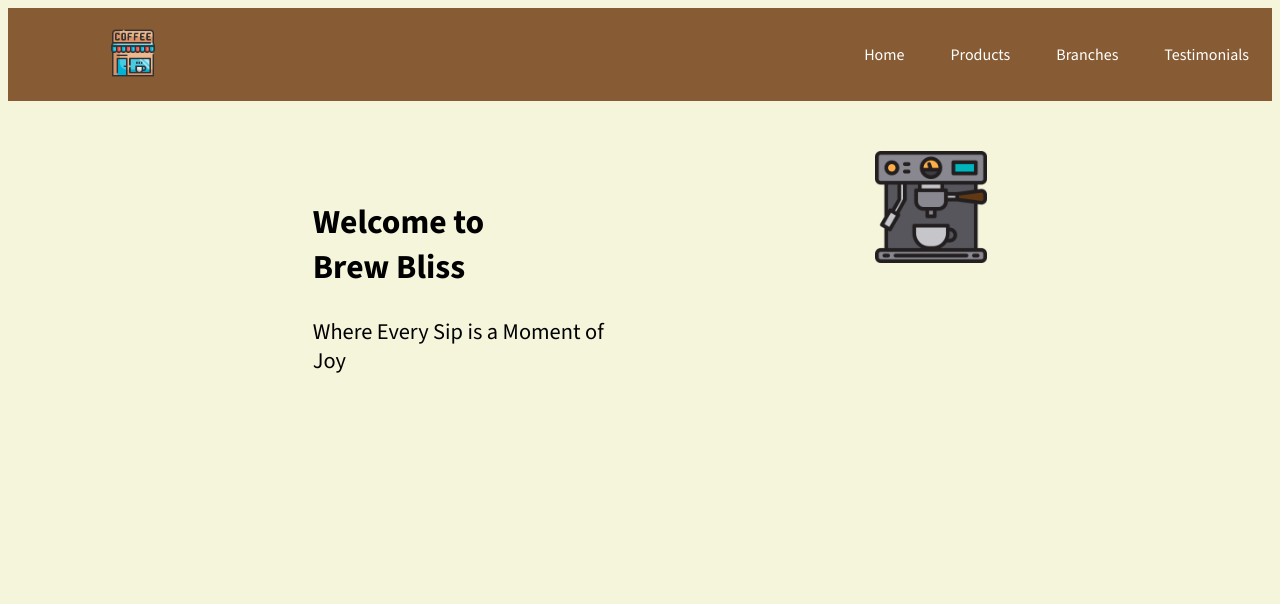
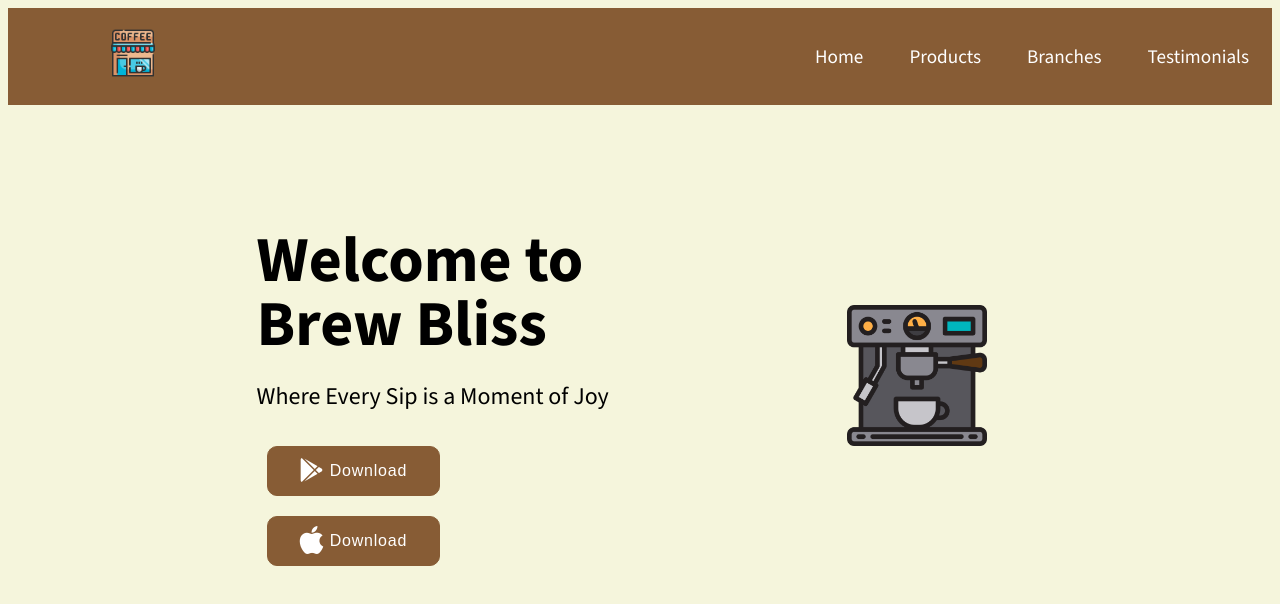
Before and after one commit to qasimnauman/brew-bliss, a plain HTML site: page index.html in a window 1280 px wide. Drawn offline with nearby package versions, Linux system fonts and the light colour scheme.

Commit message:
Updated files

```diff
--- a/css/style.css
+++ b/css/style.css
@@ -9,6 +9,7 @@ body{
 }
 
 header{
+    position: sticky;
     background-color: #875C35;
     color: white;
     text-align: center;
@@ -33,6 +34,8 @@ header{
 }
 
 .navbar li a{
+    font-size: 1.2rem;
+    font-weight: 500;
     padding: 3px 3px;
     text-decoration: none;
     color: white;
@@ -41,7 +44,7 @@ header{
 .navbar li a:hover{
     background-color: #D2B48C;
     color: black;
-    border-radius: 20px;
+    border-radius: 10px;
     padding: 10px 10px;
     transition: 0.2s ease all;
 }
@@ -63,17 +66,85 @@ header{
     grid-template-columns: 1fr 1fr;
     grid-gap: 20px;
     margin: 50px;
+    align-items: center;
 }
 
 .welcome-text{
     float: left;
-    padding-left: 40%;
+    padding-left: 30%;
     margin: 20px;
-    font-size: 1.4rem;
 }
 
-.grid-container img{
+.wel-text{
+    font-size: 4rem;
+    line-height: 1;
+    font-weight: bold;
+    margin-bottom: 0px;
+}
+
+.tagline-text{
+    font-size: 1.5rem;
+    font-weight: 300;
+}
+
+.welcome-image{
     float: right;
     padding-right: 40%;
-    width: 20%;
+    width: 25%;
+    height: 25%;
 }
+
+.welcome-image:hover{
+    transform: scale(1.2);
+    transition: 0.2s ease all;
+}
+
+/* Buttons */
+
+button{
+    margin: 10px;
+    justify-content: center;
+    text-align: center;
+    font-weight: 100;
+    letter-spacing: 0.05em;
+}
+
+.button-andriod{
+    background-color: #875C35;
+    border-radius: 10px;
+    border: 0.5px solid #875C35;
+    color: white;
+    padding: 15px 32px;
+    text-align: center;
+    text-decoration: none;
+    display: inline-block;
+    font-size: 16px;
+}
+
+.button-andriod:hover{
+    background-color: #D6975D;
+    border: none;
+    color: black;
+    transition: 0.2s ease all;
+    transform: scale(1.1);
+}
+
+.button-ios{
+    background-color: #875C35;
+    border-radius: 10px;
+    border: 0.5px solid #875C35;
+    color: white;
+    padding: 15px 32px;
+    text-align: center;
+    text-decoration: none;
+    display: inline-block;
+    font-size: 16px;
+}
+
+.button-ios:hover{
+    background-color: #D6975D;
+    border: none;
+    color: black;
+    transition: 0.2s ease all;
+    transform: scale(1.1);
+}
--- a/index.html
+++ b/index.html
@@ -15,6 +15,9 @@
     <link rel="preconnect" href="https://fonts.googleapis.com">
     <link rel="preconnect" href="https://fonts.gstatic.com" crossorigin>
     <link href="https://fonts.googleapis.com/css2?family=Source+Sans+3:ital,wght@0,200..900;1,200..900&display=swap" rel="stylesheet">
+
+    <!-- Font Awesome -->
+    <script src="https://kit.fontawesome.com/e5e4409ee6.js" crossorigin="anonymous"></script>
 </head>
 <body>
     <header>
@@ -37,13 +40,30 @@
 
     <section id="welcome">
         <div class="grid-container">
-            <div class="welcome-text">
-                <h1>Welcome to <br> Brew Bliss</h1>
-                <p>Where Every Sip is a Moment of Joy</p>
+            <div>
+                <div class="welcome-text">
+                    <h1 class="wel-text">Welcome to <br><span></span>Brew Bliss</h1>
+                    <p class="tagline-text">Where Every Sip is a Moment of Joy</p>
+                    <button type="button" class="button-andriod">
+                        <i class="fa-brands fa-google-play fa-xl"></i>
+                        Download
+                    </button>
+
+                    <button type="button" class="button-ios">
+                        <i class="fa-brands fa-apple fa-2xl"></i>
+                        Download
+                    </button>
+                </div>
             </div>
-            <div class="welcome-image">
-                <img src="images/coffee-machine.png" alt="Coffee Shop">
+            <div>
+                <img class="welcome-image" src="images/coffee-machine.png" alt="Coffee Shop">
             </div>
+        </div>
+
+        <div class="grid-container">
+            <div class="download-buttons">
+
+                </div>
         </div>
     </section>
 
```
